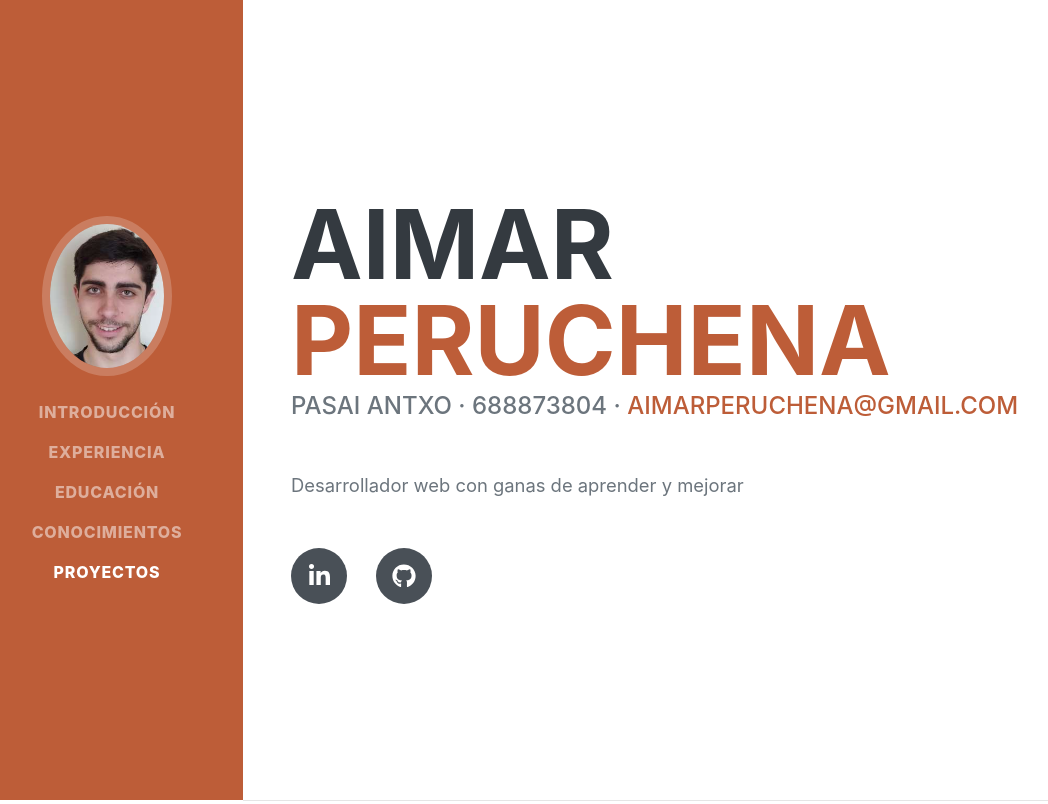
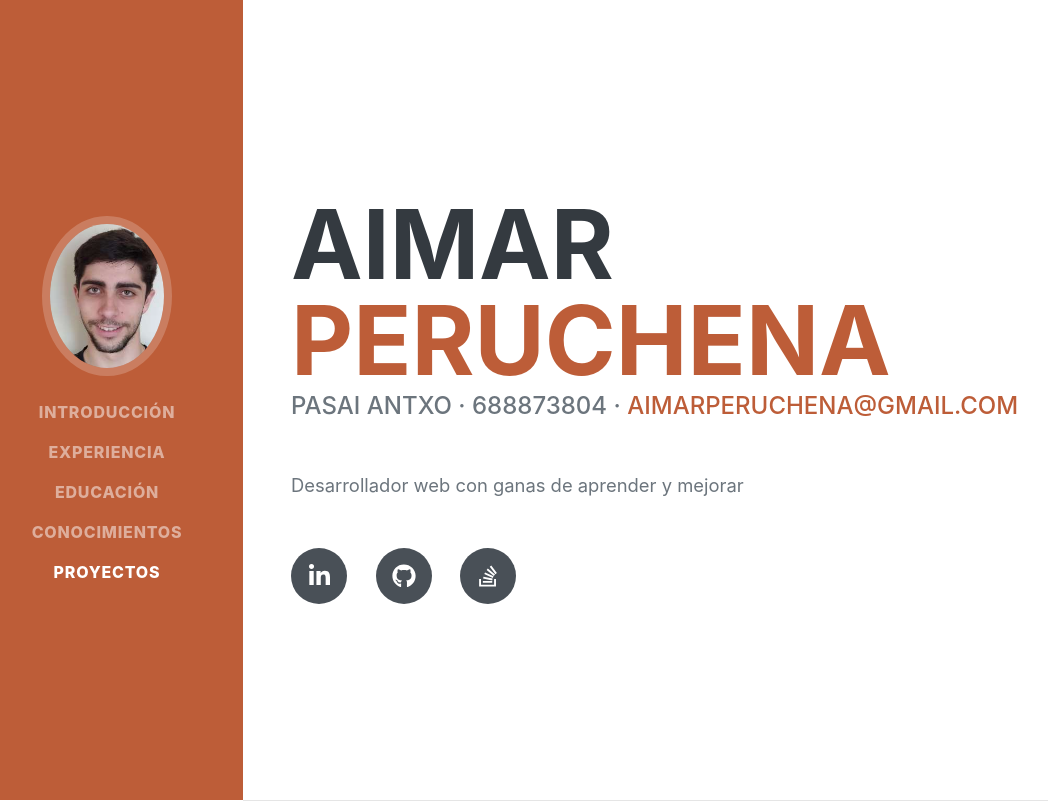
Before and after one commit to aimarperuchena/curriculum, a plain HTML site: page index.html in a window 1280 px wide. Shown: the top 804 px of the page, without its empty margins (29-1077 px from the left). Drawn offline with nearby package versions, Linux system fonts and the light colour scheme; a web font is replaced by a local one.

Commit message:
stack overflow

```diff
--- a/index.html
+++ b/index.html
@@ -50,6 +50,7 @@
                     <div class="social-icons">
                         <a class="social-icon" href="https://www.linkedin.com/in/aimar-peruchena"><i class="fab fa-linkedin-in"></i></a>
                         <a class="social-icon" href="https://github.com/aimarperuchena"><i class="fab fa-github"></i></a>
+                        <a class="social-icon" href="https://stackoverflow.com/users/10800640/aimar-peruchena"><i class="fab fa-stack-overflow"></i></i></a>
 
                     </div>
                 </div>
```
